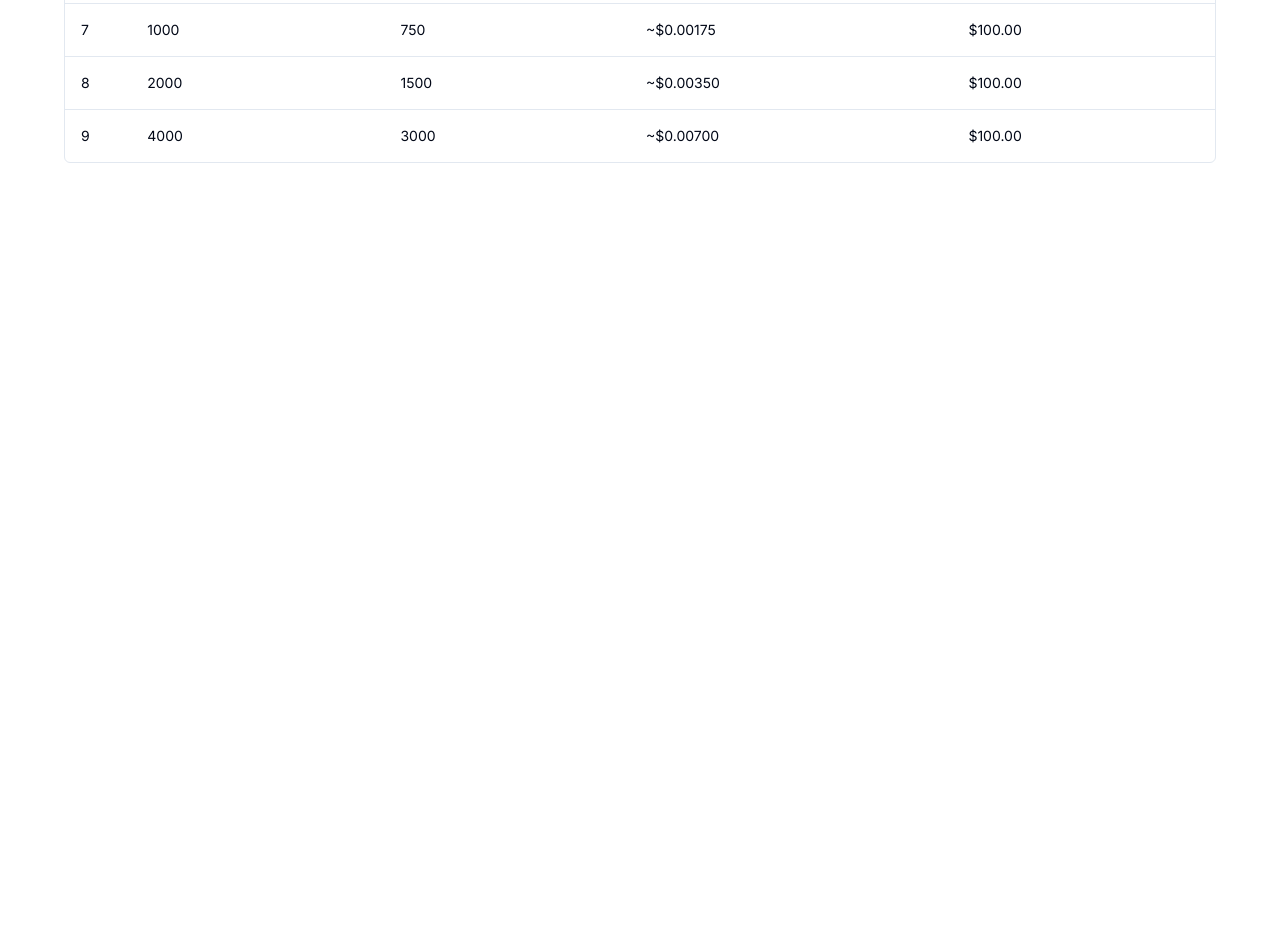
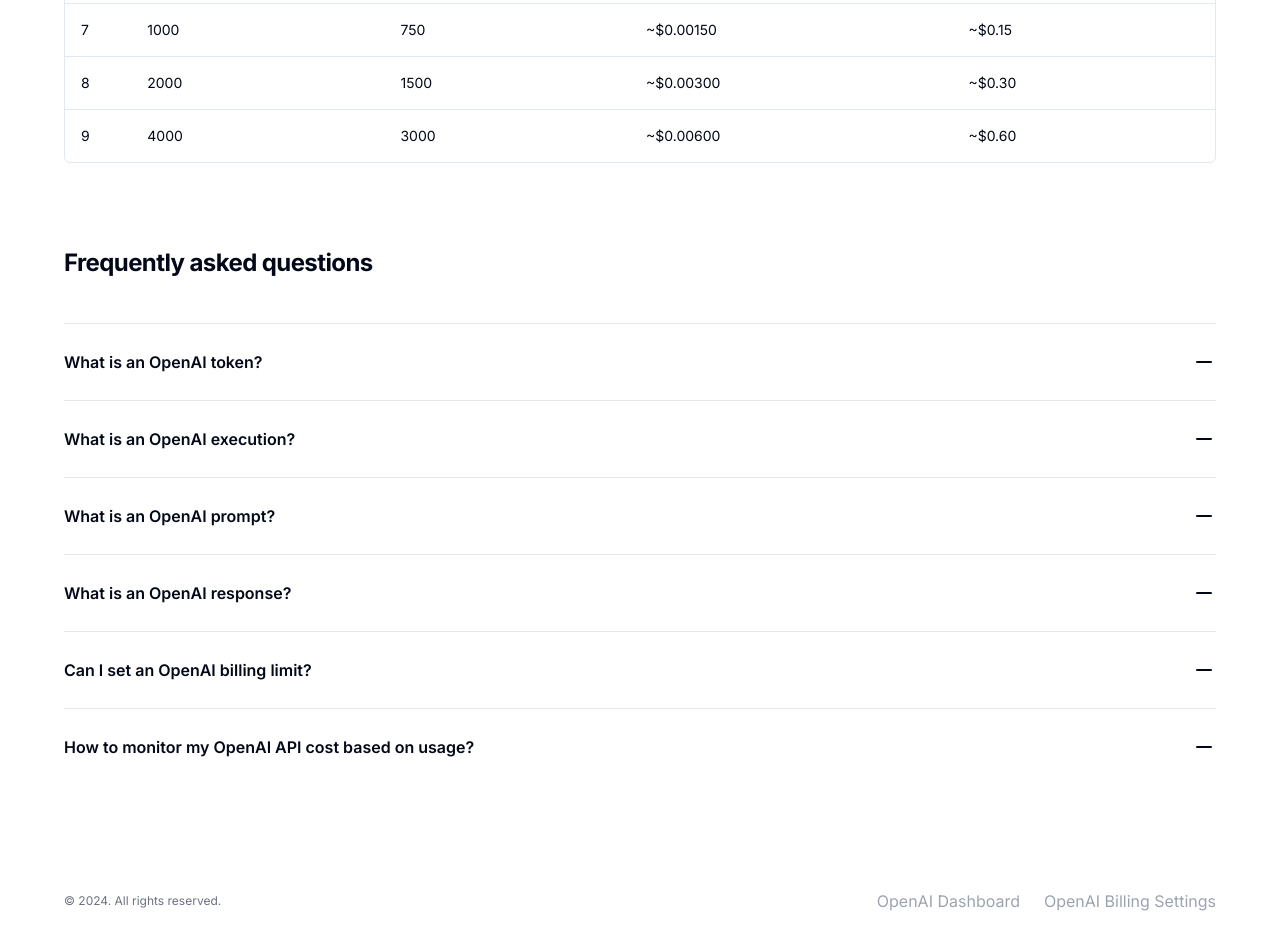
Before and after one commit to omar-zeineddine/gpt-price-info, a Next.js app: page / in a window 1280 px wide. Shown: the part 720-1670 px from the top of the page. Before the commit the page ends 1003 px from the top, so only its background shows below. Built offline with nearby package versions, Linux system fonts and the light colour scheme.

Commit message:
feat - add faq and footer section

```diff
--- a/package.json
+++ b/package.json
@@ -9,6 +9,8 @@
     "lint": "next lint"
   },
   "dependencies": {
+    "@headlessui/react": "^1.7.18",
+    "@heroicons/react": "^2.1.1",
     "@radix-ui/react-dropdown-menu": "^2.0.6",
     "@radix-ui/react-slider": "^1.1.2",
     "@radix-ui/react-slot": "^1.0.2",
--- a/src/app/page.tsx
+++ b/src/app/page.tsx
@@ -1,9 +1,8 @@
 import React from 'react'
 
 import TableTabs from '@/components/tabs'
-import { gptThreeFive } from '@/data/gpt-3.5'
-import { GptThreeFiveDataTable } from '@/components/gpt-three-five/GptThreeFiveDataTable'
-import { gptThreeFiveColumns } from '@/components/gpt-three-five/columns'
+import Faq from '@/components/faq'
+import Footer from '@/components/footer'
 
 function Home() {
   return (
@@ -15,6 +14,8 @@
         </p>
       </div>
       <TableTabs />
+      <Faq />
+      <Footer />
     </div>
   )
 }
--- a/src/components/faq.tsx
+++ b/src/components/faq.tsx
@@ -1,7 +1,68 @@
-import React from 'react'
+'use client'
 
-const FAQ = () => {
-  return <div>FAQ</div>
+import { Disclosure } from '@headlessui/react'
+import { MinusIcon as MinusSmallIcon } from 'lucide-react'
+import { PlusIcon as PlusSmallIcon } from 'lucide-react'
+import Link from 'next/link'
+
+const faqs = [
+  {
+    question: "What is an OpenAI token?",
+    answer: "A token is a part of a text that can be a word, subword, punctuation mark, or symbol. It is the unit of account of OpenAI APIs."
+  },
+  {
+    question: "What is an OpenAI execution?",
+    answer: "An OpenAI execution is the combination of the invite to OpenAI and the response from OpenAI. All text in the prompt and response count for OpenAI billing."
+  },
+  {
+    question: "What is an OpenAI prompt?",
+    answer: "The OpenAI prompt is the instructions or question you send to OpenAI in order to get a response. It is text written in normal, natural language, for example: 'Write a tagline for an ice cream shop'."
+  },
+  {
+    question: "What is an OpenAI response?",
+    answer: "This is the response OpenAI gives you to the prompt you sent, for example: Prompt: 'Write a tagline for an ice cream shop' Response: 'We serve up smiles with every scoop!'"
+  },
+  {
+    question: "Can I set an OpenAI billing limit?",
+    answer: "You can configure a billing limit in the OpenAI billing settings, in order to control your costs."
+  },
+  {
+    question: "How to monitor my OpenAI API cost based on usage?",
+    answer: "You can review your usage in the OpenAI dashboard usage section. You can easily set a spending limit in the OpenAI dashboard billing section."
+  }
+]
+
+export default function Faq() {
+  return (
+    <div className="container mx-auto px-6 pb-20 lg:px-8">
+      <div className="mx-auto divide-y divide-gray-900/10">
+        <h2 className="text-2xl font-bold leading-10 tracking-tight ">Frequently asked questions</h2>
+        <dl className="mt-10 space-y-6 divide-y divide-gray-900/10">
+          {faqs.map((faq) => (
+            <Disclosure as="div" key={faq.question} className="pt-6">
+              {({ open }) => (
+                <>
+                  <dt>
+                    <Disclosure.Button className="flex w-full items-start justify-between text-left ">
+                      <span className="text-base font-semibold leading-7">{faq.question}</span>
+                      <span className="ml-6 flex h-7 items-center">
+                        {open ? (
+                          <PlusSmallIcon className="h-6 w-6" aria-hidden="true" />
+                        ) : (
+                          <MinusSmallIcon className="h-6 w-6" aria-hidden="true" />
+                        )}
+                      </span>
+                    </Disclosure.Button>
+                  </dt>
+                  <Disclosure.Panel as="dd" className="mt-2 pr-12">
+                    <p className="text-base leading-7 ">{faq.answer}</p>
+                  </Disclosure.Panel>
+                </>
+              )}
+            </Disclosure>
+          ))}
+        </dl>
+      </div>
+    </div>
+  )
 }
-
-export default FAQ
--- /dev/null
+++ b/src/components/footer.tsx
@@ -0,0 +1,31 @@
+import Link from 'next/link'
+
+const navigation = [
+  {
+    name: 'OpenAI Dashboard',
+    href: 'https://platform.openai.com/account/usage',
+  },
+  {
+    name: 'OpenAI Billing Settings',
+    href: 'https://beta.openai.com/account/billing/limits',
+  },
+]
+
+export default function Footer() {
+  return (
+    <footer className="mx-auto container py-12 px-6 md:flex md:items-center md:justify-between lg:px-8">
+      <div className="flex justify-center space-x-6 md:order-2">
+        {navigation.map((item) => (
+          <Link key={item.name} href={item.href} className="text-gray-400 hover:text-gray-500">
+            {item.name}
+          </Link>
+        ))}
+      </div>
+      <div className="mt-8 md:order-1 md:mt-0">
+        <p className="text-center text-xs leading-5 text-gray-500">
+          &copy; {new Date().getFullYear()}. All rights reserved.
+        </p>
+      </div>
+    </footer>
+  )
+}
--- a/src/components/gpt-four/GptFourDataTable.tsx
+++ b/src/components/gpt-four/GptFourDataTable.tsx
@@ -34,18 +34,23 @@
   const [sorting, setSorting] = React.useState<SortingState>([])
   const [columnVisibility, setColumnVisibility] =
     React.useState<VisibilityState>({})
+  const [sliderValue, setSliderValue] = React.useState(100)
+
 
   const table = useReactTable({
     data,
     columns,
     getCoreRowModel: getCoreRowModel(),
     getSortedRowModel: getSortedRowModel(),
-    // use local sorting state
     onSortingChange: setSorting,
     onColumnVisibilityChange: setColumnVisibility,
     state: {
       sorting,
       columnVisibility,
+    },
+    meta: {
+      sliderValue,
+      setSliderValue,
     },
   })
 
@@ -100,9 +105,9 @@
                       {header.isPlaceholder
                         ? null
                         : flexRender(
-                            header.column.columnDef.header,
-                            header.getContext()
-                          )}
+                          header.column.columnDef.header,
+                          header.getContext()
+                        )}
                     </TableHead>
                   )
                 })}
--- a/src/components/gpt-four/columns.tsx
+++ b/src/components/gpt-four/columns.tsx
@@ -2,8 +2,15 @@
 
 import { ArrowUpDownIcon } from 'lucide-react'
 import { Button } from '@/components/ui/button'
+import { Slider } from '@/components/ui/slider'
 import { GptFourPrice } from '@/data/gpt-4'
-import { ExtendedColumnDef } from '@/types'
+import { ExtendedColumnDef, GptTableData } from '@/types'
+import { TableMeta } from '@tanstack/react-table'
+
+type ExtendedTableMeta = TableMeta<GptTableData> & {
+  sliderValue: number
+  setSliderValue: (value: number) => void
+}
 
 export const gptFourColumns: ExtendedColumnDef<GptFourPrice>[] = [
   {
@@ -38,4 +45,40 @@
     accessorKey: 'price_for_1_execution',
     displayName: 'Price for 1 execution',
   },
+  {
+    id: 'dynamicPrice',
+    header: ({ table }) => (
+      <div className="min-w-[150px]">
+        <p className="py-4">Price </p>
+        <Slider
+          className="pb-4"
+          min={0}
+          max={1000000}
+          step={1000}
+          onValueChange={(value: number[]) => {
+            if ((table?.options?.meta as ExtendedTableMeta)?.setSliderValue) {
+              ; (table?.options?.meta as ExtendedTableMeta).setSliderValue(
+                value[0]
+              )
+            }
+          }}
+        />
+        <div className="w-[80px] mx-auto">
+          <input
+            readOnly
+            className="w-[80px] py-1 mx-2 text-center border border-gray-300 rounded-sm"
+            value={(
+              table?.options?.meta as ExtendedTableMeta
+            )?.sliderValue.toString()}
+          />
+        </div>
+      </div>
+    ),
+    cell: ({ row, table }) => {
+      const sliderValue = (table?.options?.meta as ExtendedTableMeta)?.sliderValue || 1
+      const basePrice = parseFloat(row.original.price_for_1_execution.replace('~$', ''))
+      const adjustedPrice = basePrice * sliderValue
+      return <div>~${adjustedPrice.toFixed(2)}</div>
+    },
+  },
 ]
--- a/src/components/gpt-three-five/GptThreeFiveDataTable.tsx
+++ b/src/components/gpt-three-five/GptThreeFiveDataTable.tsx
@@ -34,10 +34,6 @@
   const [columnVisibility, setColumnVisibility] =
     React.useState<VisibilityState>({})
   const [sliderValue, setSliderValue] = React.useState(100)
-
-  const handleSliderChange = (value: number) => {
-    setSliderValue(value)
-  }
 
   const table = useReactTable({
     data,
@@ -108,9 +104,9 @@
                       {header.isPlaceholder
                         ? null
                         : flexRender(
-                            header.column.columnDef.header,
-                            header.getContext()
-                          )}
+                          header.column.columnDef.header,
+                          header.getContext()
+                        )}
                     </TableHead>
                   )
                 })}
--- a/src/components/gpt-three-five/columns.tsx
+++ b/src/components/gpt-three-five/columns.tsx
@@ -53,19 +53,20 @@
         <Slider
           className="pb-4"
           min={0}
-          max={4000}
-          step={100}
+          max={1000000}
+          step={1000}
           onValueChange={(value: number[]) => {
             if ((table.options.meta as ExtendedTableMeta)?.setSliderValue) {
-              ;(table.options.meta as ExtendedTableMeta).setSliderValue(
+              ; (table.options.meta as ExtendedTableMeta).setSliderValue(
                 value[0]
               )
             }
           }}
         />
-        <div className="w-[40px] mx-auto">
+        <div className="w-[80px] mx-auto">
           <input
-            className="w-[40px] py-1 mx-2 text-center border border-gray-300 rounded-sm"
+            readOnly
+            className="w-[80px] py-1 mx-2 text-center border border-gray-300 rounded-sm"
             value={(
               table.options.meta as ExtendedTableMeta
             )?.sliderValue.toString()}
@@ -74,10 +75,12 @@
       </div>
     ),
     cell: ({ row, table }) => {
-      const sliderValue =
-        (table.options.meta as ExtendedTableMeta)?.sliderValue || 1
-      const adjustedPrice = sliderValue * (sliderValue / 100)
-      return <div>${adjustedPrice.toFixed(2)}</div>
+      const sliderValue = (table.options.meta as ExtendedTableMeta)?.sliderValue || 1
+      // Assuming price_for_1_execution is a string like '~$0.00002', extract the numeric value.
+      const basePrice = parseFloat(row.original.price_for_1_execution.replace('~$', ''))
+      // Adjust the price based on the slider value. This is where you define how the slider affects the price.
+      const adjustedPrice = basePrice * sliderValue // Adjust this formula as needed.
+      return <div>~${adjustedPrice.toFixed(2)}</div> // Adjust the toFixed() as needed based on your price precision.
     },
   },
 ]
--- a/src/data/gpt-3.5.ts
+++ b/src/data/gpt-3.5.ts
@@ -15,43 +15,43 @@
     id: '3',
     tokens_per_execution: '50',
     words_per_execution: '38',
-    price_for_1_execution: '~$0.00009',
+    price_for_1_execution: '~$0.00008',
   },
   {
     id: '4',
     tokens_per_execution: '100',
     words_per_execution: '75',
-    price_for_1_execution: '~$0.00017',
+    price_for_1_execution: '~$0.00015',
   },
   {
     id: '5',
     tokens_per_execution: '200',
     words_per_execution: '150',
-    price_for_1_execution: '~$0.00035',
+    price_for_1_execution: '~$0.00030',
   },
   {
     id: '6',
     tokens_per_execution: '500',
     words_per_execution: '375',
-    price_for_1_execution: '~$0.00088',
+    price_for_1_execution: '~$0.00075',
   },
   {
     id: '7',
     tokens_per_execution: '1000',
     words_per_execution: '750',
-    price_for_1_execution: '~$0.00175',
+    price_for_1_execution: '~$0.00150',
   },
   {
     id: '8',
     tokens_per_execution: '2000',
     words_per_execution: '1500',
-    price_for_1_execution: '~$0.00350',
+    price_for_1_execution: '~$0.00300',
   },
   {
     id: '9',
     tokens_per_execution: '4000',
     words_per_execution: '3000',
-    price_for_1_execution: '~$0.00700',
+    price_for_1_execution: '~$0.00600',
   },
 ]
 
```
Also changed, not shown: src/data/gpt-4.ts (+0 -9 lines), 1 other file (tests, documents, lock files or other folders).
